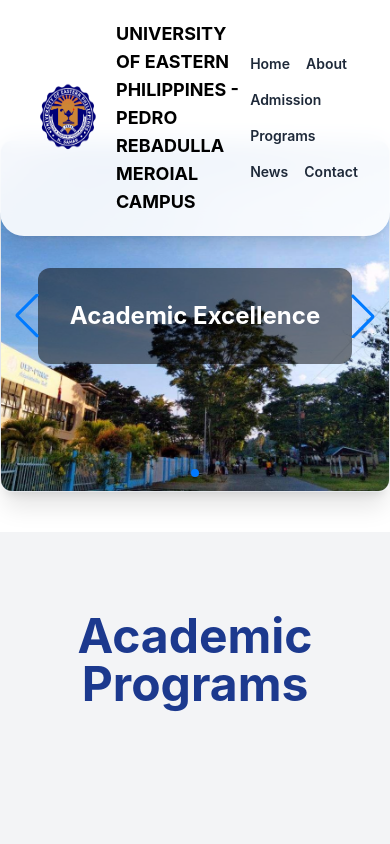
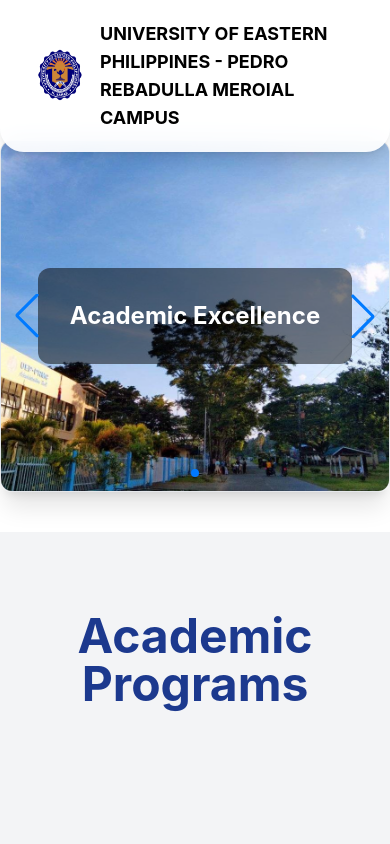
Before and after one commit to markmell/school-website, a React (Vite) app: page / in a window 390 px wide. Shown: the top 844 px of the page. Built offline with nearby package versions, Linux system fonts and the light colour scheme.

Commit message:
fixed mobile navbar

```diff
--- a/src/components/Navbar.tsx
+++ b/src/components/Navbar.tsx
@@ -13,7 +13,7 @@
           <img
             src="/uep_seal.png"
             alt="School Logo"
-            className="w-18 h-18 rounded-full"
+            className="w-14 h-14 md:w-20 md:h-20 rounded-full"
           />
 
          <h1 className="text-lg md:text-2xl font-bold">
@@ -26,7 +26,7 @@
 
 
 
-          <nav className="flex gap-4 text-sm text-gray-800 font-semibold flex-wrap">
+          <nav className="hidden md:flex gap-8 text-gray-800 font-semibold">
 
           <a href="/" className="transition duration-300 hover:text-blue-700 hover:-translate-y-1">
             Home
```
